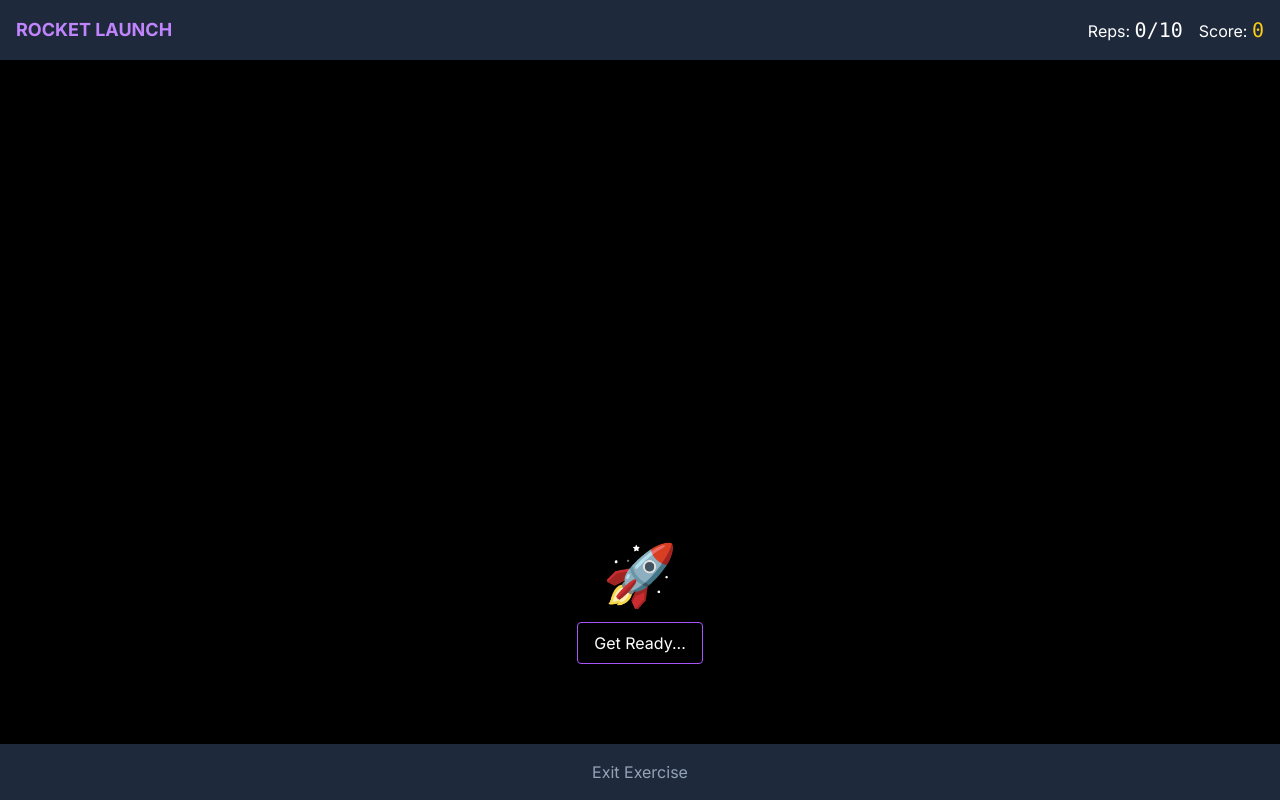
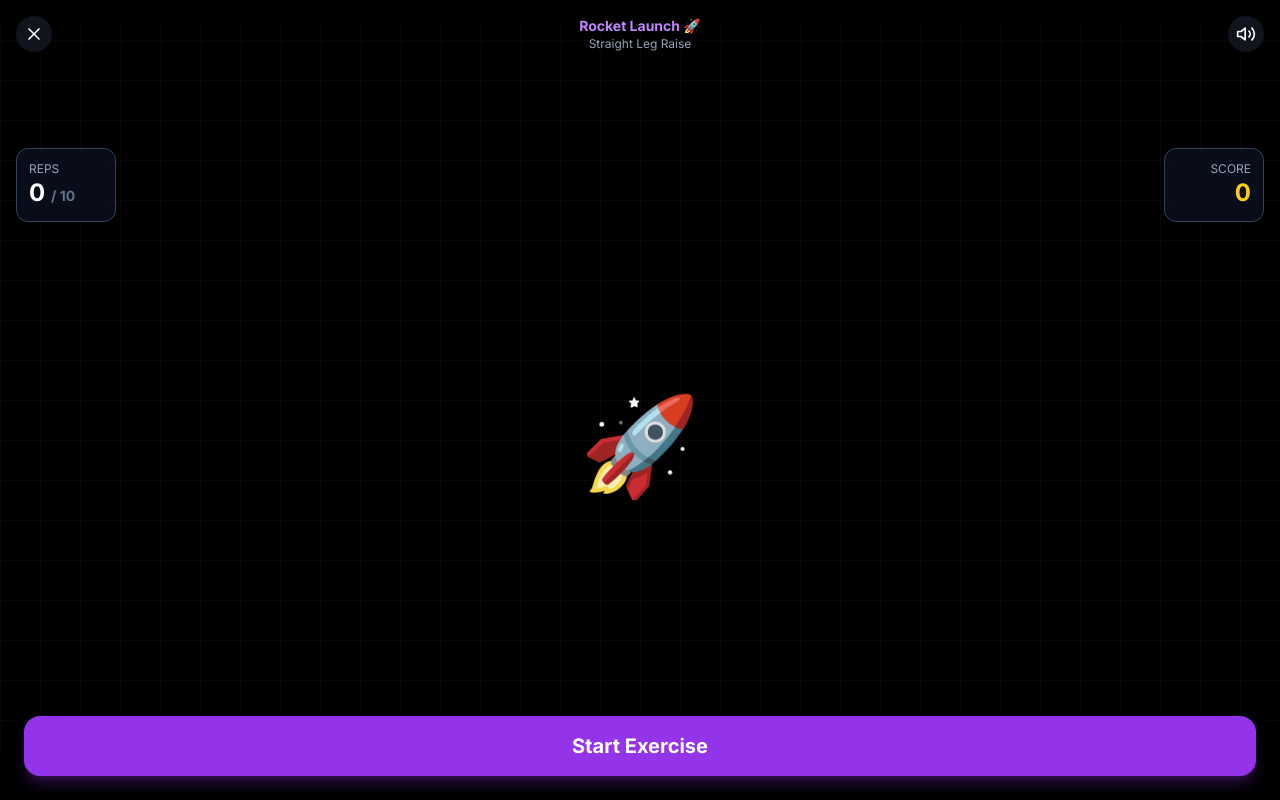
Before and after one commit to AadiJ1in/LatestPTPAL, a Next.js app: page /patient/exercise/1 in a window 1280 px wide. Built offline with nearby package versions, Linux system fonts and the light colour scheme; no server answers.

Commit message:
Update page.tsx

```diff
--- a/app/patient/exercise/[id]/page.tsx
+++ b/app/patient/exercise/[id]/page.tsx
@@ -1,103 +1,218 @@
 "use client";
 import { useState, useRef, useEffect } from "react";
 import { useRouter } from "next/navigation";
-import * as poseDetection from "@tensorflow-models/pose-detection";
-import "@tensorflow/tfjs-backend-webgl";
+import { motion, AnimatePresence } from "framer-motion";
+import { X, Volume2, Camera } from "lucide-react";
+import Link from "next/link";
+
+// Mock Data for the first exercise
+const exerciseData = {
+  name: "Straight Leg Raise",
+  gameName: "Rocket Launch 🚀",
+  description: "Raise your leg to power the rocket!",
+  targetReps: 10,
+  currentReps: 0,
+  score: 0,
+  rank: "B"
+};
 
 export default function ExercisePage({ params }: { params: { id: string } }) {
   const router = useRouter();
-  const [isCameraReady, setIsCameraReady] = useState(false);
+  const [isReady, setIsReady] = useState(false);
+  const [isPlaying, setIsPlaying] = useState(false);
+  const [reps, setReps] = useState(0);
   const [score, setScore] = useState(0);
-  const [reps, setReps] = useState(0);
-  const [feedback, setFeedback] = useState("Get Ready...");
+  const [feedback, setFeedback] = useState("");
+  const [gameOver, setGameOver] = useState(false);
+
+  // Video Refs
   const videoRef = useRef<HTMLVideoElement>(null);
-  const canvasRef = useRef<HTMLCanvasElement>(null);
-  const detectorRef = useRef<any>(null);
 
   useEffect(() => {
-    async function setupCamera() {
+    if (isPlaying && !gameOver) {
+      // Simulate rep detection
+      const interval = setInterval(() => {
+        setReps((prev) => {
+          if (prev >= 10) {
+            setGameOver(true);
+            clearInterval(interval);
+            return prev;
+          }
+          return prev + 1;
+        });
+
+        // Update Score and Feedback randomly
+        const randomScore = Math.floor(Math.random() * 5) + 10;
+        setScore(prev => prev + randomScore);
+
+        const messages = ["Good!", "Perfect!", "Excellent!", "Great Form!"];
+        setFeedback(messages[Math.floor(Math.random() * messages.length)]);
+
+      }, 2000);
+
+      return () => clearInterval(interval);
+    }
+  }, [isPlaying, gameOver]);
+
+  const startExercise = async () => {
     try {
-        const stream = await navigator.mediaDevices.getUserMedia({
-          video: { width: 640, height: 480 }
-        });
+      const stream = await navigator.mediaDevices.getUserMedia({ video: { facingMode: "user" } });
       if (videoRef.current) {
         videoRef.current.srcObject = stream;
-          videoRef.current.onloadedmetadata = () => {
-            videoRef.current!.play();
-            setIsCameraReady(true);
-            initAI();
-          };
+        setIsReady(true);
       }
     } catch (err) {
-        console.error("Camera error:", err);
-        setFeedback("Camera Error");
+      console.error("Camera error", err);
+      setIsReady(true); // Fallback if no camera
     }
-    }
-    setupCamera();
-  }, []);
-
-  async function initAI() {
-    // Initialize MediaPipe
-    const model = poseDetection.SupportedModels.MoveNet;
-    const detector = await poseDetection.createDetector(model, {
-      modelType: poseDetection.movenet.modelType.SINGLEPOSE_THUNDER
-    });
-    detectorRef.current = detector;
-    startGameLoop();
-  }
-
-  async function startGameLoop() {
-    if (!detectorRef.current || !videoRef.current || !canvasRef.current) return;
-
-    // Simple Loop for Demo
-    const interval = setInterval(async () => {
-      const poses = await detectorRef.current.estimatePoses(videoRef.current!);
-
-      // Logic: Check if person is detected
-      if (poses.length > 0 && poses[0].keypoints.length > 0) {
-        setReps((prev) => {
-          const newReps = prev + 1;
-          setFeedback("Nice Form! +10 XP");
-          setScore((s) => s + 10);
-          return newReps;
-        });
-      }
-
-      if (reps >= 10) {
-        clearInterval(interval);
-        setFeedback("Quest Complete!");
-        setTimeout(() => router.push('/patient/dashboard'), 2000);
-      }
-    }, 2000);
-  }
+  };
 
   return (
-    <div className="min-h-screen bg-slate-900 text-white flex flex-col">
-      {/* HUD */}
-      <div className="p-4 bg-slate-800 flex justify-between items-center">
-        <h1 className="text-lg font-bold text-purple-400">ROCKET LAUNCH</h1>
-        <div className="flex gap-4">
-            <div>Reps: <span className="font-mono text-xl">{reps}/10</span></div>
-            <div>Score: <span className="font-mono text-xl text-yellow-400">{score}</span></div>
+    <div className="min-h-screen bg-slate-900 text-white flex flex-col relative overflow-hidden">
+      {/* Video Layer (Background) */}
+      <div className="absolute inset-0 z-0 bg-black">
+        <video
+          ref={videoRef}
+          autoPlay
+          playsInline
+          muted
+          className="w-full h-full object-cover opacity-30 grayscale"
+        />
+        {/* Grid Overlay */}
+        <div className="absolute inset-0 bg-[linear-gradient(rgba(255,255,255,0.03)_1px,transparent_1px),linear-gradient(90deg,rgba(255,255,255,0.03)_1px,transparent_1px)] bg-[size:40px_40px]"></div>
+      </div>
+
+      {/* Top HUD */}
+      <header className="relative z-20 p-4 flex justify-between items-center bg-gradient-to-b from-black/80 to-transparent">
+        <button onClick={() => router.back()} className="p-2 bg-slate-800/50 rounded-full backdrop-blur">
+          <X size={20} />
+        </button>
+
+        <div className="text-center">
+          <h1 className="text-sm font-bold text-purple-400">{exerciseData.gameName}</h1>
+          <p className="text-xs text-slate-400">{exerciseData.name}</p>
+        </div>
+
+        <div className="flex gap-2">
+          <button className="p-2 bg-slate-800/50 rounded-full backdrop-blur">
+            <Volume2 size={20} />
+          </button>
+        </div>
+      </header>
+
+      {/* Main Game Area */}
+      <main className="relative z-10 flex-1 flex flex-col items-center justify-center p-4">
+
+        {/* Score Display */}
+        <div className="absolute top-20 left-4 right-4 flex justify-between items-start">
+          <div className="bg-slate-900/60 backdrop-blur-md p-3 rounded-xl border border-slate-700 min-w-[100px]">
+            <div className="text-xs text-slate-400">REPS</div>
+            <div className="text-2xl font-bold">{reps} <span className="text-sm text-slate-500">/ {exerciseData.targetReps}</span></div>
+          </div>
+          <div className="bg-slate-900/60 backdrop-blur-md p-3 rounded-xl border border-slate-700 min-w-[100px] text-right">
+            <div className="text-xs text-slate-400">SCORE</div>
+            <div className="text-2xl font-bold text-yellow-400">{score}</div>
           </div>
         </div>
 
-      {/* Game Area */}
-      <div className="relative flex-grow bg-black flex items-center justify-center">
-        <video ref={videoRef} className="absolute w-full h-full object-cover opacity-50" playsInline />
-        <canvas ref={canvasRef} className="absolute w-full h-full" />
+        {/* Feedback Overlay */}
+        <AnimatePresence>
+          {feedback && isPlaying && (
+            <motion.div
+              initial={{ opacity: 0, scale: 0.5 }}
+              animate={{ opacity: 1, scale: 1 }}
+              exit={{ opacity: 0 }}
+              className="absolute top-1/3 text-3xl font-bold text-white drop-shadow-lg"
+            >
+              {feedback}
+            </motion.div>
+          )}
+        </AnimatePresence>
 
-        {/* Game Overlay */}
-        <div className="absolute bottom-20 flex flex-col items-center">
-             <div className="text-6xl animate-bounce">🚀</div>
-             <div className="mt-4 bg-black/50 px-4 py-2 rounded border border-purple-500">
-                {feedback}
+        {/* Game Character / Visual */}
+        <div className="relative w-48 h-64 mb-8">
+          {/* Rocket Visual */}
+          <motion.div
+            animate={{ y: isPlaying ? -reps * 10 : 0 }}
+            transition={{ type: "spring", stiffness: 100 }}
+            className="text-8xl absolute bottom-0 left-0 right-0 flex justify-center"
+          >
+            🚀
+          </motion.div>
+          {/* Stars passing by effect */}
+          {isPlaying && (
+            <div className="absolute inset-0 overflow-hidden rounded-full">
+               {[...Array(5)].map((_, i) => (
+                 <motion.div
+                   key={i}
+                   initial={{ y: -50, opacity: 0 }}
+                   animate={{ y: 300, opacity: [0, 1, 0] }}
+                   transition={{ repeat: Infinity, duration: 1 + i * 0.5, delay: i * 0.2 }}
+                   className="absolute w-1 h-1 bg-white rounded-full"
+                   style={{ left: `${Math.random() * 100}%` }}
+                 />
+               ))}
             </div>
+          )}
+        </div>
+
+        {/* Game Over Screen */}
+        <AnimatePresence>
+          {gameOver && (
+            <motion.div
+              initial={{ opacity: 0, scale: 0.8 }}
+              animate={{ opacity: 1, scale: 1 }}
+              className="absolute inset-0 z-30 bg-slate-900/90 flex items-center justify-center backdrop-blur-md"
+            >
+              <div className="bg-slate-800 p-8 rounded-3xl border border-purple-500 text-center max-w-sm w-full shadow-2xl shadow-purple-900/50">
+                <div className="text-6xl mb-4">🏆</div>
+                <h2 className="text-3xl font-bold text-white mb-2">Quest Complete!</h2>
+                <p className="text-slate-400 mb-6">You launched the rocket!</p>
+
+                <div className="grid grid-cols-2 gap-4 mb-8">
+                   <div className="bg-slate-900 p-3 rounded-xl">
+                      <div className="text-xs text-slate-500">Score</div>
+                      <div className="text-xl font-bold text-yellow-400">{score}</div>
+                   </div>
+                   <div className="bg-slate-900 p-3 rounded-xl">
+                      <div className="text-xs text-slate-500">Rank</div>
+                      <div className="text-xl font-bold text-purple-400">S</div>
                    </div>
                 </div>
 
-      <div className="p-4 bg-slate-800 text-center">
-        <button onClick={() => router.back()} className="text-slate-400">Exit Exercise</button>
+                <div className="flex gap-4">
+                   <button onClick={() => router.push('/patient/dashboard')} className="flex-1 bg-slate-700 hover:bg-slate-600 py-3 rounded-xl font-bold">
+                      Exit
+                   </button>
+                   <button className="flex-1 bg-purple-600 hover:bg-purple-500 py-3 rounded-xl font-bold">
+                      Replay
+                   </button>
+                </div>
+              </div>
+            </motion.div>
+          )}
+        </AnimatePresence>
+      </main>
+
+      {/* Bottom Controls */}
+      <div className="relative z-10 p-6 bg-gradient-to-t from-black to-transparent">
+        {!isPlaying ? (
+          <button
+            onClick={() => {
+              startExercise();
+              setIsPlaying(true);
+            }}
+            className="w-full bg-purple-600 hover:bg-purple-500 text-white font-bold py-4 rounded-2xl text-xl shadow-lg shadow-purple-900/50 transform transition hover:scale-[1.02]"
+          >
+            Start Exercise
+          </button>
+        ) : !gameOver && (
+          <div className="flex justify-center gap-4">
+             <button className="bg-red-500/20 text-red-400 border border-red-500/50 px-6 py-3 rounded-xl">
+                Stop
+             </button>
+          </div>
+        )}
       </div>
     </div>
   );
```
Lines whose indentation alone changed are shown as unchanged.
